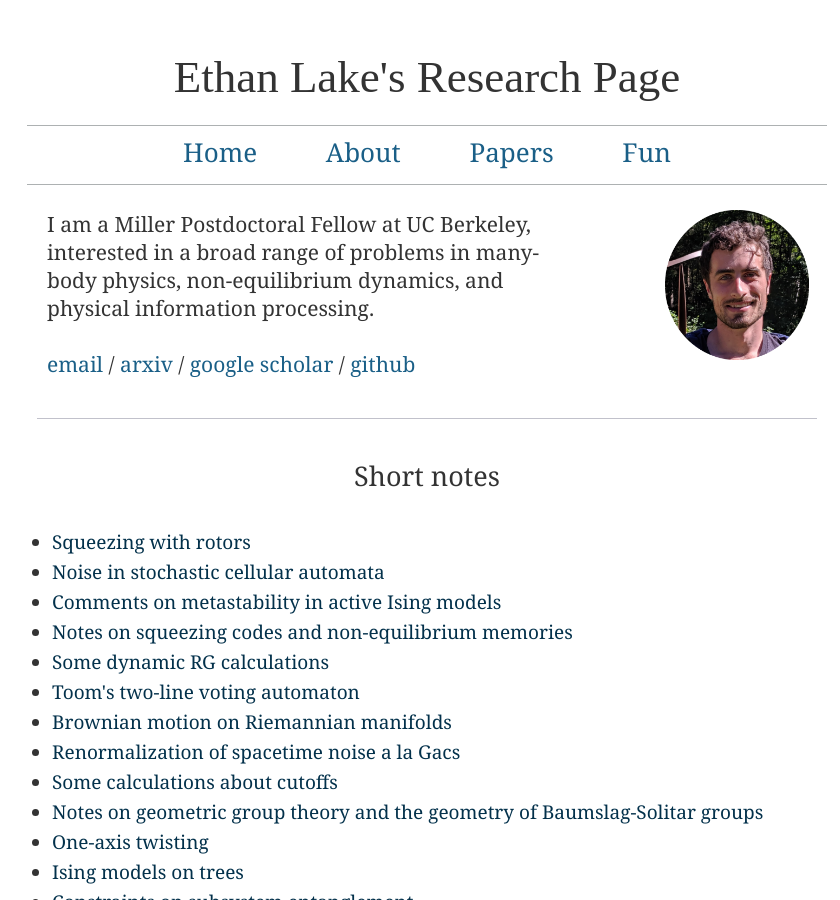
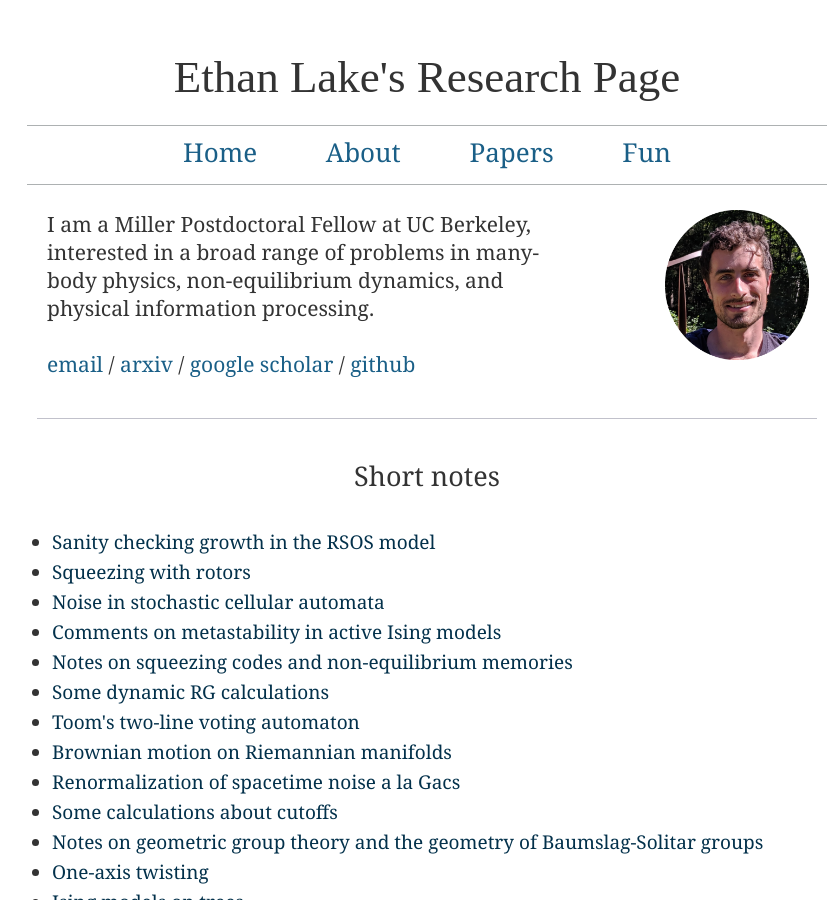
Before and after one commit to ethanlake/ethanlake.github.io, a Jekyll site: the page index.html, which Jekyll copies as it is, in a window 1280 px wide and 900 px high. Shown: the whole window, without its empty margins (213-1053 px from the left). Built offline with Jekyll 4.4.1, drawn with Linux system fonts in a browser that asks for light colours.

Commit message:
added rsos note

```diff
--- a/index.html
+++ b/index.html
@@ -59,6 +59,7 @@
  <br>
   <ul>
     <!-- <li><a href="/blogs/blog_test">Test</a></li> -->
+     <li><a href="notes/rsos_growth.pdf">Sanity checking growth in the RSOS model</a></li>
     <li><a href="notes/u1_squeezing.pdf">Squeezing with rotors</a></li>
     <li><a href="notes/noise_in_stochastic_ca.pdf">Noise in stochastic cellular automata</a></li>
 	<li><a href="notes/aim.pdf">Comments on metastability in active Ising models</a></li>
```
Also changed, not shown: 1 other file.
